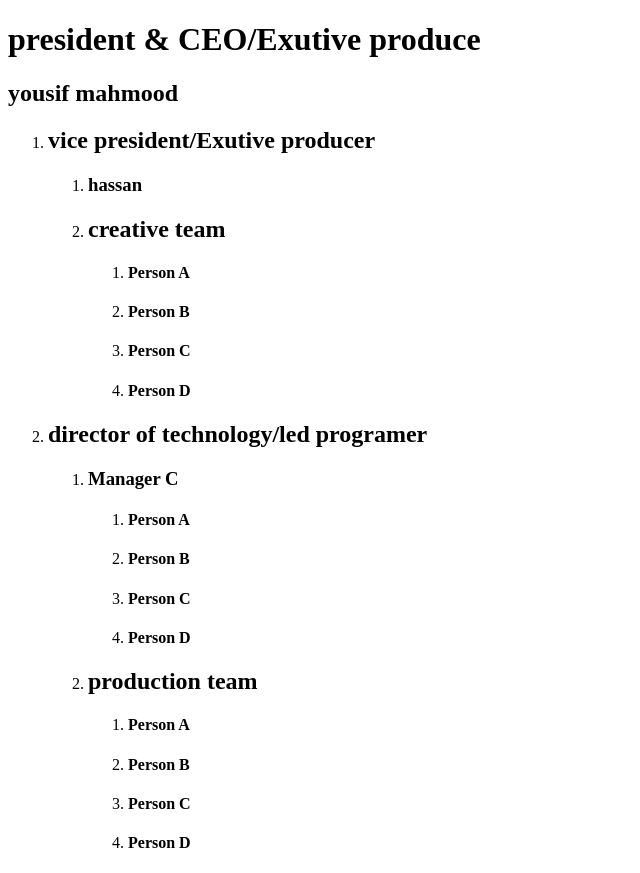
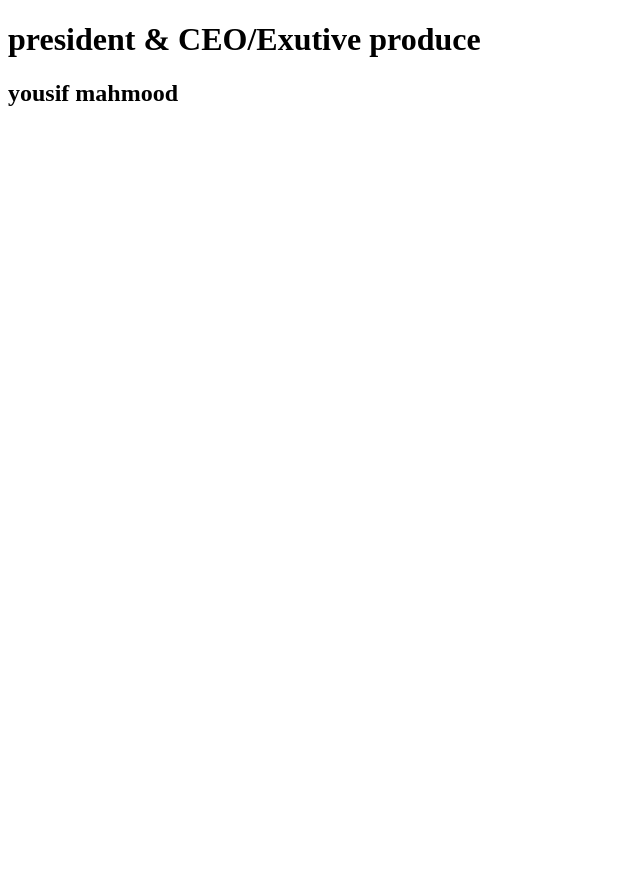
Before and after one commit to blackdevil733/blackdevil733.github.io, a plain HTML site: page index.html in a window 1280 px wide. Shown: the whole page, without its empty margins (0-640 px from the left). After the commit the page ends 800 px from the top, so only its background shows below. Drawn offline with Linux system fonts and the light colour scheme.

Commit message:
Update index.html

```diff
--- a/index.html
+++ b/index.html
@@ -1,76 +1,7 @@
 <!doctype html>
  <html>
-<div class="container">
+<div class="game-dev">
   <h1 class="level-1">president & CEO/Exutive produce</h1>
  <h2>yousif mahmood</h2>
-  <ol class="level-2-wrapper">
-    <li>
-      <h2 class="level-2 rectangle">vice president/Exutive producer</h2>
-      <ol class="level-3-wrapper">
-        <li>
-          <h3 class="level-3 rectangle">hassan</h3>
-        </li>
-        <li>
-          <h2 class="level-3 rectangle">creative team</h3>
-          <ol class="level-4-wrapper">
-            <li>
-              <h4 class="level-4 rectangle">Person A</h4>
-            </li>
-            <li>
-              <h4 class="level-4 rectangle">Person B</h4>
-            </li>
-            <li>
-              <h4 class="level-4 rectangle">Person C</h4>
-            </li>
-            <li>
-              <h4 class="level-4 rectangle">Person D</h4>
-            </li>
-          </ol>
-        </li>
-      </ol>
-    </li>
-    <li>
-      <h2 class="level-2 rectangle">director of technology/led programer</h2>
-      <ol class="level-3-wrapper">
-        <li>
-          <h3 class="level-3 rectangle">Manager C</h3>
-          <ol class="level-4-wrapper">
-            <li>
-              <h4 class="level-4 rectangle">Person A</h4>
-            </li>
-            <li>
-              <h4 class="level-4 rectangle">Person B</h4>
-            </li>
-            <li>
-              <h4 class="level-4 rectangle">Person C</h4>
-            </li>
-            <li>
-              <h4 class="level-4 rectangle">Person D</h4>
-            </li>
-          </ol>
-        </li>
-        <li>
-          <h2 class="level-3 rectangle">production team</h3>
-          <ol class="level-4-wrapper">
-            <li>
-              <h4 class="level-4 rectangle">Person A</h4>
-            </li>
-            <li>
-              <h4 class="level-4 rectangle">Person B</h4>
-            </li>
-            <li>
-              <h4 class="level-4 rectangle">Person C</h4>
-            </li>
-            <li>
-              <h4 class="level-4 rectangle">Person D</h4>
-
-            </li>
-          </ol>
-        </li>
-      </ol>
-    </li>
-  </ol>
-</div>
-
-
+  </div>
 </html>
```
